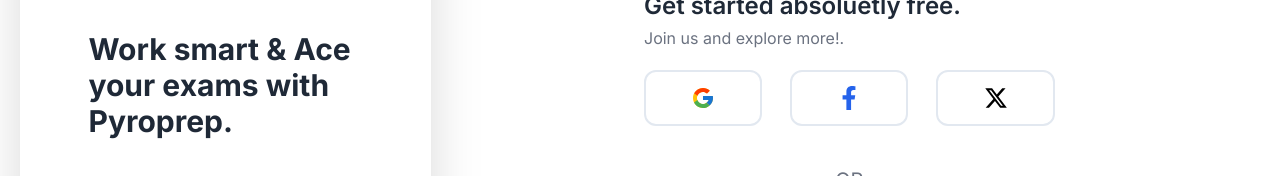
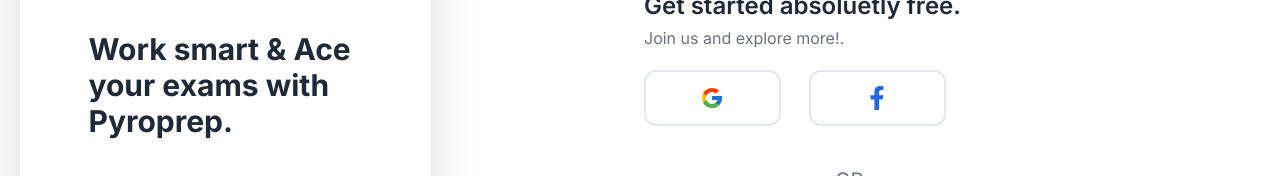
Before and after one commit to Suman196pokhrel/PyroPrep, a Next.js app: page /auth/signup in a window 1280 px wide. Shown: the part 128-304 px from the top of the page. Built offline with nearby package versions, Linux system fonts and the light colour scheme.

Commit message:
removed twitter auth

```diff
--- a/components/molecules/LoginMethods.tsx
+++ b/components/molecules/LoginMethods.tsx
@@ -21,15 +21,15 @@
         signInParams: "facebook"
 
 
-    },
-    {
-        title: "X",
-        icon: FaXTwitter,
-        color: "text-black",
-        signInParams: "twitter"
+    }
+    // {
+    //     title: "X",
+    //     icon: FaXTwitter,
+    //     color: "text-black",
+    //     signInParams: "twitter"
 
 
-    }
+    // }
 ]
 
 
```
